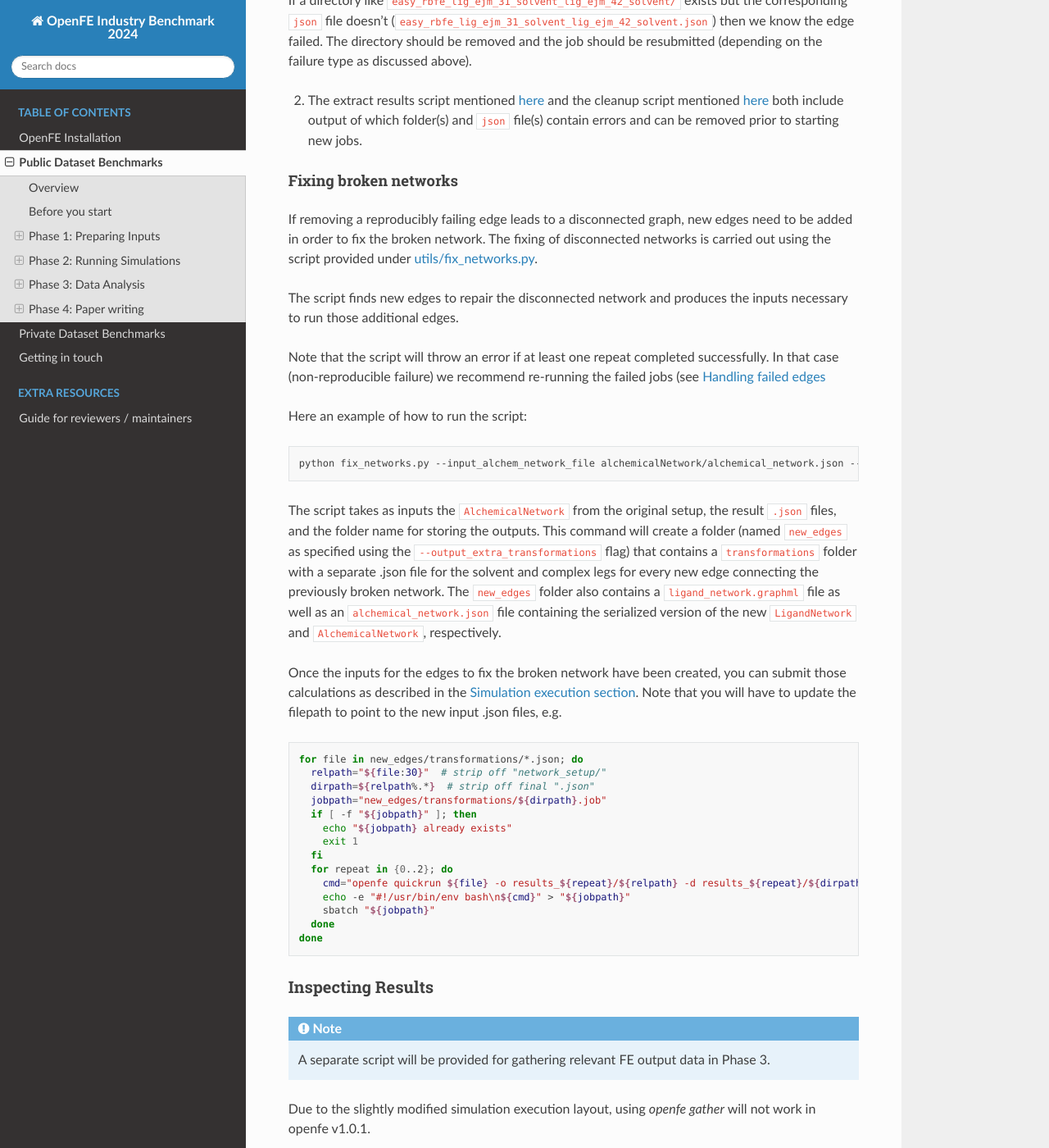
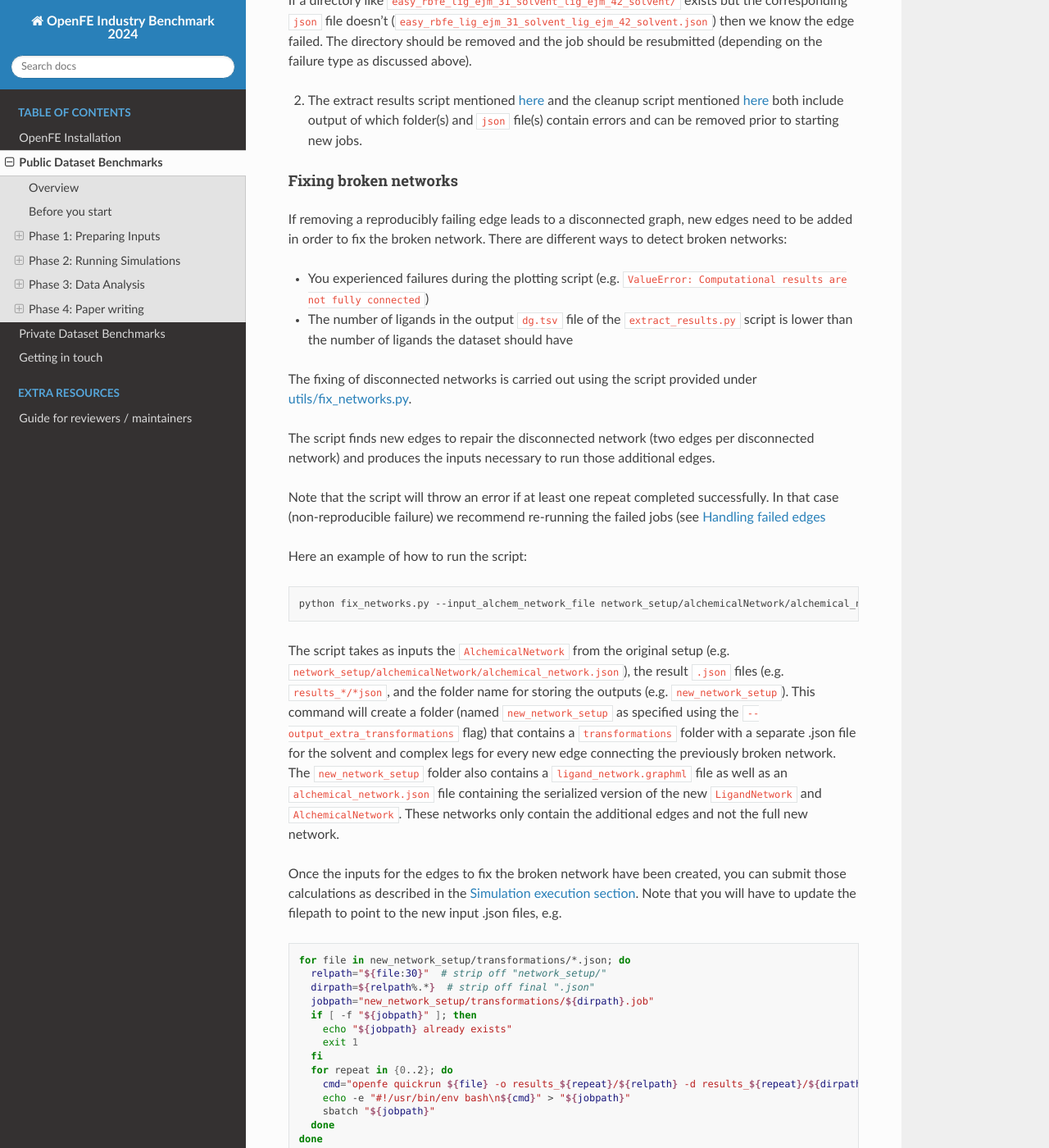
Before and after one commit to OpenFreeEnergy/IndustryBenchmarks2024, a Sphinx documentation site: the page built from docs/source/public/overview.rst, in a window 1280 px wide and 1400 px high, scrolled down 6362 px. Shown: the whole window at 82% size. Built offline with Sphinx 7.4.7 and the Read the Docs theme 3.1.0, drawn with Linux system fonts in a browser that asks for light colours.

Commit message:
Addressing review comments

```diff
--- a/docs/source/public/overview.rst
+++ b/docs/source/public/overview.rst
@@ -284,10 +284,16 @@ Fixing broken networks
 ----------------------
 
 If removing a reproducibly failing edge leads to a disconnected graph, new edges need to be added in order to fix the broken network.
+There are different ways to detect broken networks:
+
+* You experienced failures during the plotting script (e.g. ``ValueError: Computational results are not fully connected``)
+* The number of ligands in the output ``dg.tsv`` file of the ``extract_results.py`` script is lower than the number of ligands the dataset should have
+
 The fixing of disconnected networks is carried out using the script provided under
 `utils/fix_networks.py <https://github.com/OpenFreeEnergy/IndustryBenchmarks2024/tree/main/industry_benchmarks/utils/fix_networks.py>`_.
 
-The script finds new edges to repair the disconnected network and produces the inputs necessary to run those additional edges.
+The script finds new edges to repair the disconnected network
+(two edges per disconnected network) and produces the inputs necessary to run those additional edges.
 
 Note that the script will throw an error if at least one repeat completed successfully. In that case (non-reproducible failure) we recommend re-running the failed jobs (see :ref:`Handling failed edges <failed_edges>`
 
@@ -295,21 +301,21 @@ Here an example of how to run the script:
 
 .. code-block:: bash
 
-   python fix_networks.py --input_alchem_network_file alchemicalNetwork/alchemical_network.json --result_files results_*/*json --output_extra_transformations new_edges
+   python fix_networks.py --input_alchem_network_file network_setup/alchemicalNetwork/alchemical_network.json --result_files results_*/*json --output_extra_transformations new_network_setup
 
-The script takes as inputs the ``AlchemicalNetwork`` from the original setup, the result ``.json`` files, and the folder name for storing the outputs.
-This command will create a folder (named ``new_edges`` as specified using the ``--output_extra_transformations`` flag) that contains a ``transformations`` folder with a separate .json file for the solvent and complex legs for every new edge connecting the previously broken network.
-The ``new_edges`` folder also contains a ``ligand_network.graphml`` file as well as an ``alchemical_network.json`` file containing the serialized version of the new ``LigandNetwork`` and ``AlchemicalNetwork``, respectively.
+The script takes as inputs the ``AlchemicalNetwork`` from the original setup (e.g. ``network_setup/alchemicalNetwork/alchemical_network.json``), the result ``.json`` files (e.g. ``results_*/*json``, and the folder name for storing the outputs (e.g. ``new_network_setup``).
+This command will create a folder (named ``new_network_setup`` as specified using the ``--output_extra_transformations`` flag) that contains a ``transformations`` folder with a separate .json file for the solvent and complex legs for every new edge connecting the previously broken network.
+The ``new_network_setup`` folder also contains a ``ligand_network.graphml`` file as well as an ``alchemical_network.json`` file containing the serialized version of the new ``LigandNetwork`` and ``AlchemicalNetwork``. These networks only contain the additional edges and not the full new network.
 
 Once the inputs for the edges to fix the broken network have been created, you can submit those calculations as described in the :ref:`Simulation execution section <simulation_execution>`.
 Note that you will have to update the filepath to point to the new input .json files, e.g.
 
 .. code-block:: bash
 
-   for file in new_edges/transformations/*.json; do
+   for file in new_network_setup/transformations/*.json; do
      relpath="${file:30}"  # strip off "network_setup/"
      dirpath=${relpath%.*}  # strip off final ".json"
-     jobpath="new_edges/transformations/${dirpath}.job"
+     jobpath="new_network_setup/transformations/${dirpath}.job"
      if [ -f "${jobpath}" ]; then
        echo "${jobpath} already exists"
        exit 1
```
